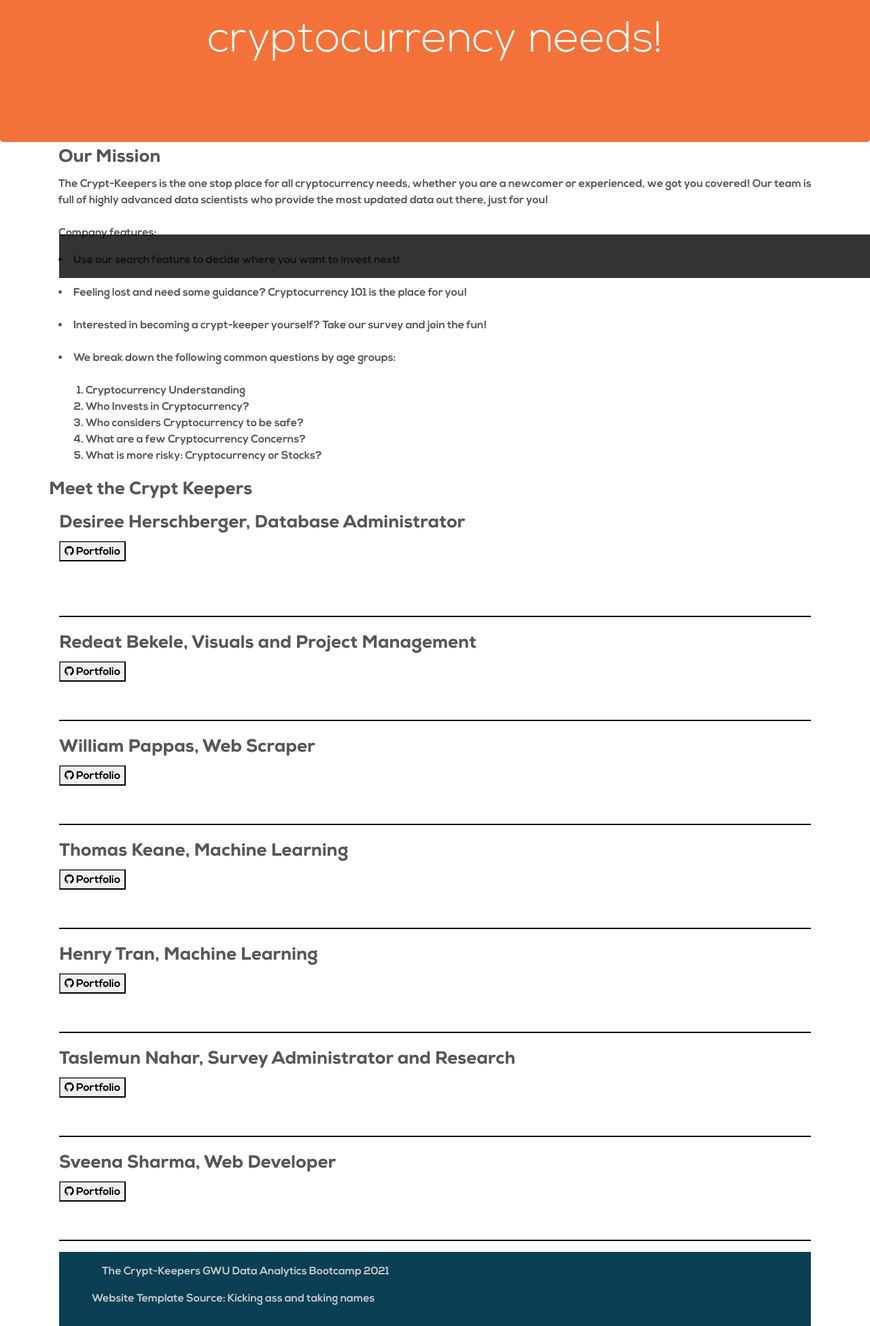
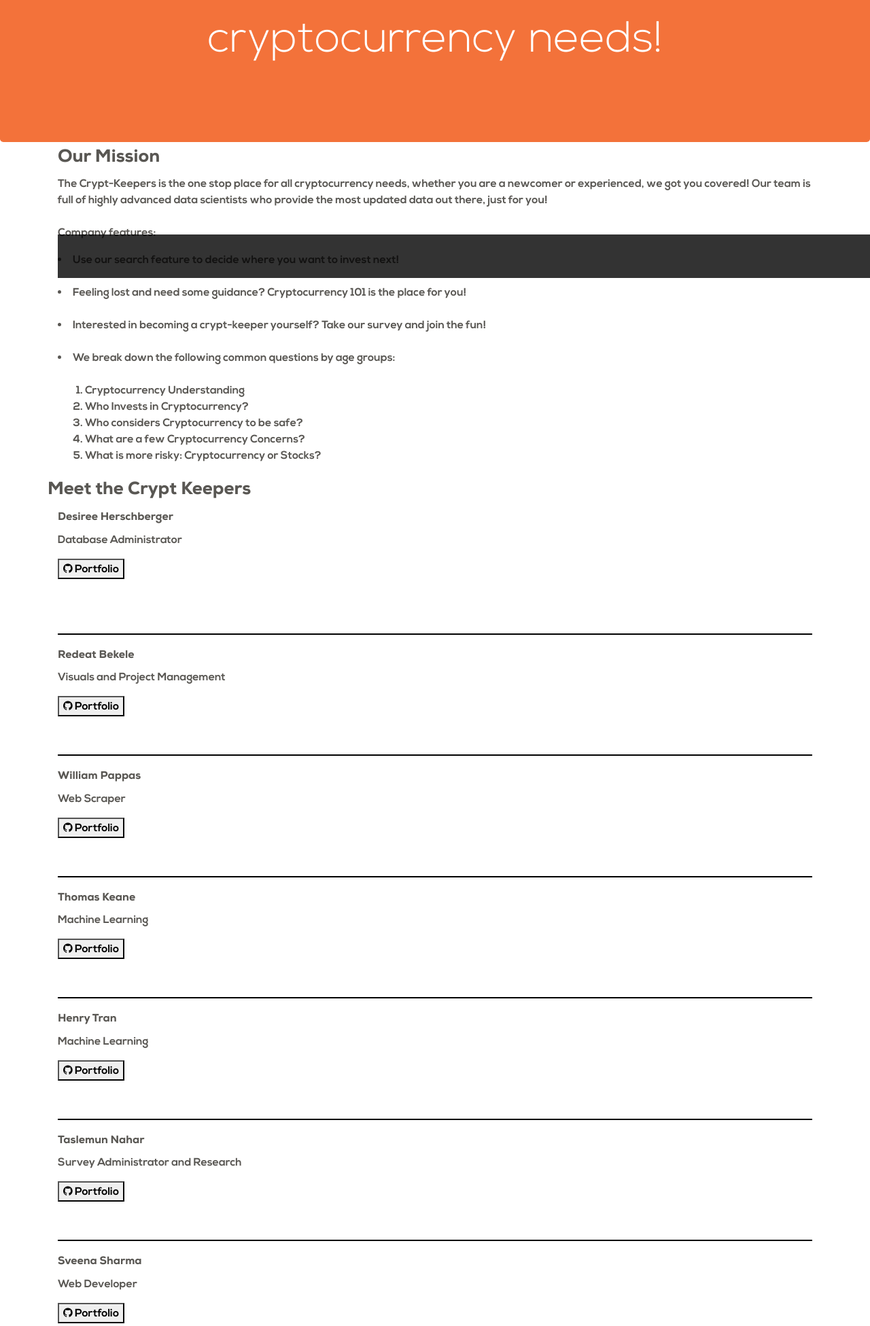
Before and after one commit to GW-Bootcamp-Project-Three/The-Crypt-Keeper, a Flask app: page /about in a window 1280 px wide. Shown: the part 391-2342 px from the top of the page at 68% size. Run offline with Flask 2, Linux system fonts and the light colour scheme; some libraries are stand-ins or nearby versions.

Commit message:
team update

```diff
--- a/static/style/style.css
+++ b/static/style/style.css
@@ -360,41 +360,3 @@ span.trans {
 
 }
 }
-
-/* Meet the team specs
-/* Three columns side by side */
-.column {
-    float: left;
-    width: 33.3%;
-    margin-bottom: 16px;
-    padding: 0 8px;
-  }
-
-  /* Display the columns below each other instead of side by side on small screens */
-  @media screen and (max-width: 650px) {
-    .column {
-      width: 100%;
-      display: block;
-    }
-  }
-
-  /* Add some shadows to create a card effect */
-  .card {
-    box-shadow: 0 4px 8px 0 rgba(0, 0, 0, 0.2);
-  }
-
-  /* Some left and right padding inside the container */
-  .container {
-    padding: 0 16px;
-  }
-
-  /* Clear floats */
-  .container::after, .row::after {
-    content: "";
-    clear: both;
-    display: table;
-  }
-
-  .title {
-    color: grey;
-  }
--- a/templates/about.html
+++ b/templates/about.html
@@ -46,44 +46,47 @@
                           <div class="row">
                             <h3>Meet the Crypt Keepers</h3>
                             <div class="col-lg-12 ">
-                                        <h3>Desiree Herschberger, Database Administrator</h3>
+                                        <h5>Desiree Herschberger</h5>
+                                        <p>Database Administrator</p>
                                         <p><a href="https://github.com/citizendez/"target="_blank"><button class="w3-button w3-light-grey w3-block"><i class="fa fa-github"></i> Portfolio</button></a></p></br>
                                         </br>
                                         <hr class="new4">
 
-                                        <h3>Redeat Bekele, Visuals and Project Management</h3>
+                                        <h5>Redeat Bekele</h5>
+                                        <p>Visuals and Project Management</p>
                                         <p><a href="https://github.com/redeat17/"target="_blank"><button class="w3-button w3-light-grey w3-block"><i class="fa fa-github"></i> Portfolio</button></a></p>
                                         </br>
                                         <hr class="new4">
 
-                                        <h3>William Pappas, Web Scraper</h3>
+                                        <h5>William Pappas</h5>
+                                        <p>Web Scraper</p>
                                         <p><a href="https://github.com/wjpappa5/"target="_blank"><button class="w3-button w3-light-grey w3-block"><i class="fa fa-github"></i> Portfolio</button></a></p>
                                         </br>
                                         <hr class="new4">
 
-                                        <h3>Thomas Keane, Machine Learning</h3>
+                                        <h5>Thomas Keane</h5>
+                                        <p>Machine Learning</p>
                                         <p><a href="https://github.com/"target="_blank"><button class="w3-button w3-light-grey w3-block"><i class="fa fa-github"></i> Portfolio</button></a></p>
                                         </br>
                                         <hr class="new4">
 
-                                        <h3>Henry Tran, Machine Learning</h3>
+                                        <h5>Henry Tran</h5>
+                                        <p>Machine Learning</p>
                                         <p><a href="https://github.com/Henrytran13/"target="_blank"><button class="w3-button w3-light-grey w3-block"><i class="fa fa-github"></i> Portfolio</button></a></p>
                                         </br>
                                         <hr class="new4">
 
-                                        <h3>Taslemun Nahar, Survey Administrator and Research</h3>
+                                        <h5>Taslemun Nahar</h5>
+                                        <p>Survey Administrator and Research</p>
                                         <p><a href="https://github.com/tnahar/"target="_blank"><button class="w3-button w3-light-grey w3-block"><i class="fa fa-github"></i> Portfolio</button></a></p>
                                         </br>
                                         <hr class="new4">
 
-                                        <h3>Sveena Sharma, Web Developer</h3>
+                                        <h5>Sveena Sharma</h5>
+                                        <p>Web Developer</p>
                                         <p><a href="https://github.com/sveenasharma/"target="_blank"><button class="w3-button w3-light-grey w3-block"><i class="fa fa-github"></i> Portfolio</button></a></p>
                                         </br>
-                                        <hr class="new4">
 <!-- Footer -->
 {% include'footer.html' %}
-
-
-
 </body>
 </html>
```
